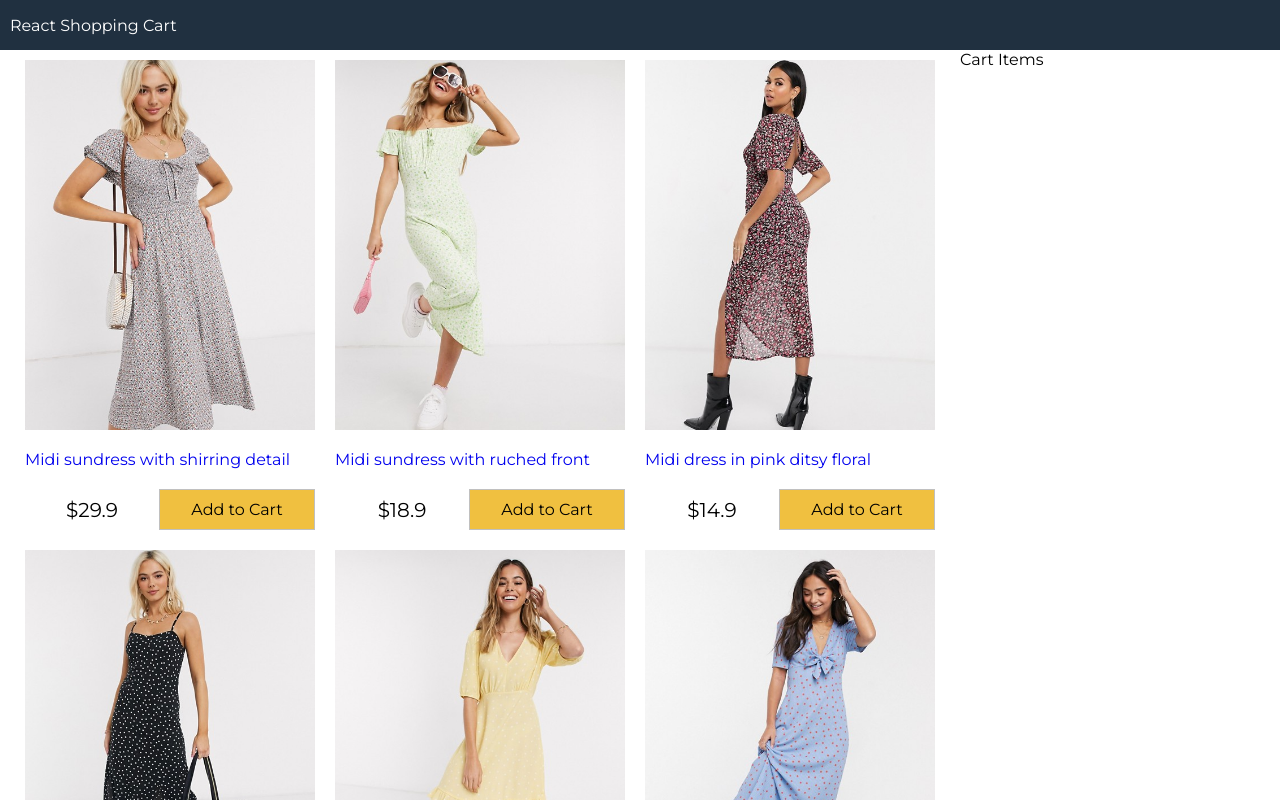
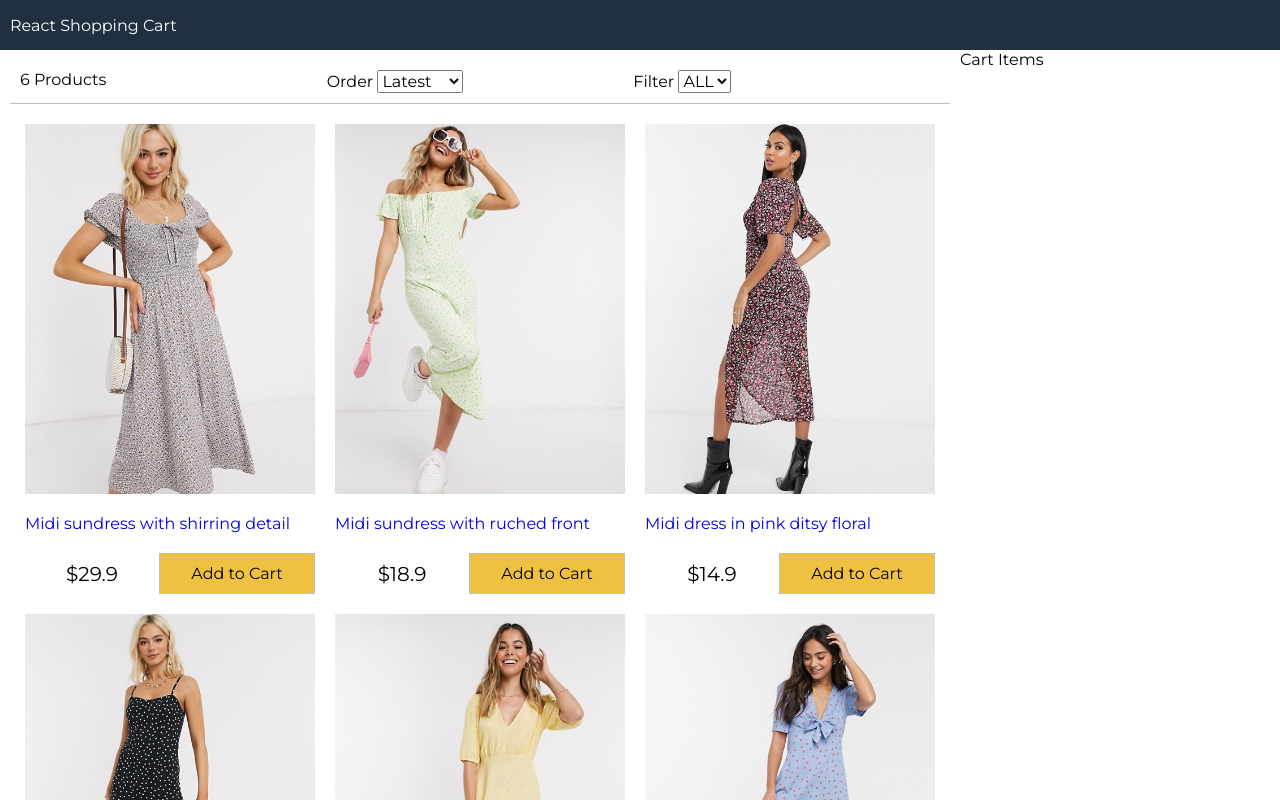
Before and after one commit to lavanya2121/react-shopping-cart, a React (Create React App) app: page / in a window 1280 px wide. Shown: the top 800 px of the page. Built offline with nearby package versions, Linux system fonts and the light colour scheme.

Commit message:
filter-component

```diff
--- a/src/App.js
+++ b/src/App.js
@@ -2,9 +2,13 @@
 import React from 'react';
 import data from "./data.json"
 import Products from './components/Products';
+import Filter from './components/Filter';
 
 
+// new changes
+
 // some changes
+
 class App extends React.Component {
   constructor(){
     super();
@@ -14,6 +18,44 @@
       sort:""
     };
   }
+  //functions
+  sortProducts=(event)=>{
+    const sort=event.target.value
+    console.log(event.target.value);
+
+    this.setState(
+      (state)=>({
+        sort:sort,
+        products:this.state.products
+        .slice()
+        .sort((a,b)=>
+          sort==="lowest"?
+          a.price > b.price?1:-1:
+          sort==="highest"?
+          a.price < b.price?1:-1:
+          a._id < b._id?1:-1
+        ),
+      })
+    )
+  }
+
+  filterProducts=(event)=>{
+    console.log(event.target.value);
+    if(event.target.value===""){
+      this.setState({
+        size:event.target.value,
+        products:data.products
+      });
+    }else{
+      this.setState({
+        size:event.target.value,
+        products:data.products.filter(
+          (product)=>
+          product.availableSizes.indexOf(event.target.value) >=0
+          ),
+      });
+    }
+  };
   render(){
   return (
     <div className="grid-container">
@@ -23,6 +65,11 @@
       <main>
         <div className="content">
           <div className="main">
+            <Filter count={this.state.products.length}
+            size={this.state.size}
+            sort={this.state.sort}
+            filterProducts={this.filterProducts}
+            sortProducts={this.sortProducts}></Filter>
             <Products products={this.state.products}></Products>
           </div>
           <div className="sidebar">
--- /dev/null
+++ b/src/components/Filter.js
@@ -0,0 +1,28 @@
+import React, { Component } from 'react'
+
+export default class Filter extends Component {
+    render() {
+        return (
+            <div className="filter">
+               <div className="filter-result">{this.props.count} Products</div>
+               <div className="filter-sort">Order{" "}
+               <select value={this.props.sort} onChange={this.props.sortProducts}>
+                   <option>Latest</option>
+                   <option value="lowest">Lowest</option>
+                   <option value="highest">Highest</option>
+                </select></div>
+               <div className="filter-size">Filter{" "}
+               <select value={this.props.size} onChange={this.props.filterProducts}>
+                   <option value="">ALL</option>
+                   <option value="XS">XS</option>
+                   <option value="S">S</option>
+                   <option value="M">M</option>
+                   <option value="L">L</option>
+                   <option value="XL">XL</option>
+                   <option value="XXL">XXL</option>
+                </select>
+                   </div>
+            </div>
+        )
+    }
+}
--- a/src/data.json
+++ b/src/data.json
@@ -45,7 +45,7 @@
             "image":"/images/dress6.jpg",
             "title":"Midi tea dress in blue and red spot",
             "description":"This is for all the latest trends,no matter what",
-            "availableSizes":["XL","XXL"],
+            "availableSizes":["XXL","XL"],
             "price":49.9
         }
 
--- a/src/index.css
+++ b/src/index.css
@@ -116,3 +116,15 @@
 .button.primary{
   background-color: #f0c040;
 }
+
+/* Filter */
+.filter{
+  display: flex;
+  justify-content: space-between;
+  padding: 1rem;
+  margin: 1rem;
+  border-bottom: 0.1rem #c0c0c0 solid;
+}
+.filter div{
+  flex: 1;
+}
```
